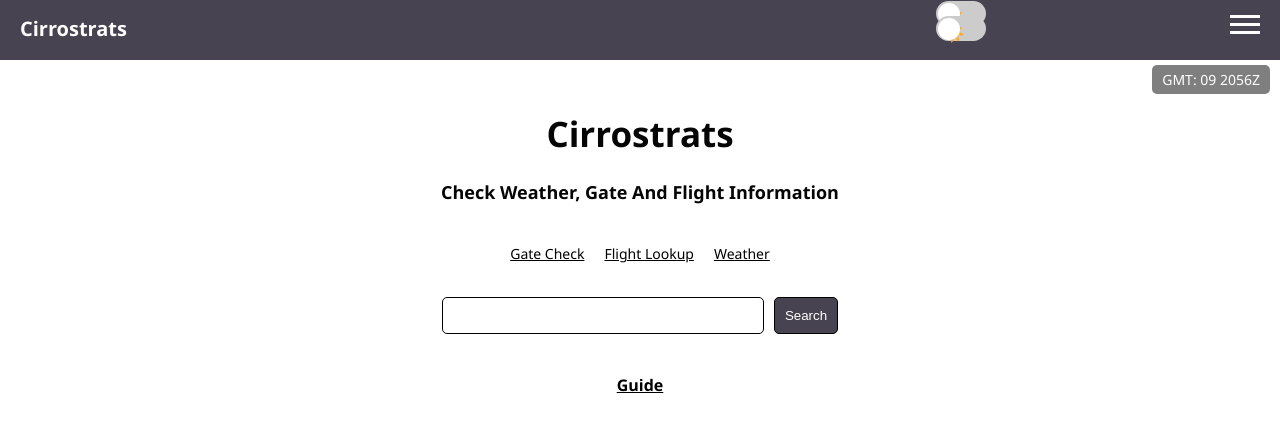
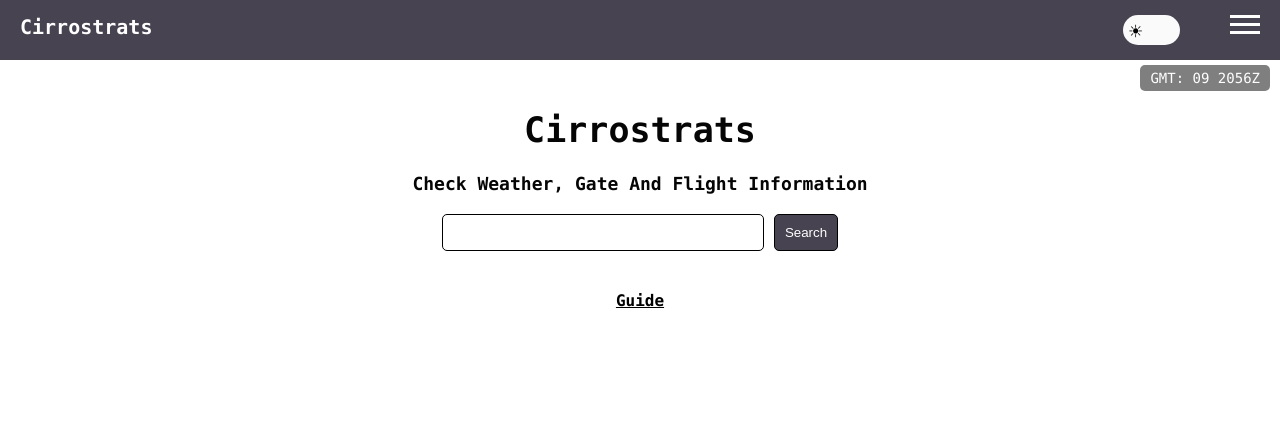
Before and after one commit to ujazishere/Cirrostrats-Django, a Django app: template dj/dj_app/templates/home copy.html in a window 1280 px wide. Shown: the top 432 px of the page. Run offline with Django 4.2, Linux system fonts and the light colour scheme; the template is opened without the code that fills it, so the values that code supplies are empty.

```diff
--- a/dj/dj_app/static/base.css
+++ b/dj/dj_app/static/base.css
@@ -2,7 +2,7 @@ body {
   background-color: #FFFFFF;
   margin: 0;
   padding: 0;
-  font-family: 'Segoe UI', Tahoma, Geneva, Verdana, sans-serif;
+  font-family: Menlo, monospace;
 }
 
 .gmt-clock {
@@ -58,14 +58,15 @@ body {
 }
 
 .dark-mode-switch label::before {
-  content: "☀️";
+  content: "\2600";
   align-content: center;
   font-size: 18px;
   position: absolute;
   top: 4px;
   left: 6px;
-  color: #fff;
+  color: #000000;
   transition: 0.3s ease-in-out;
+  font-size: 22px;
 }
 
 .dark-mode-switch input[type="checkbox"]:checked + label::before {
--- a/dj/dj_app/templates/home copy.html
+++ b/dj/dj_app/templates/home copy.html
@@ -10,74 +10,13 @@
   <meta name="viewport" content="width=device-width, initial-scale=1">
   <link rel="stylesheet" type="text/css" href="{% static 'home.css' %}">
 </head>
-
-<style>
-
-  /* Add light and dark mode switch styles */
-  .dark-mode-switch {
-    position: absolute;
-    display: flex;
-    align-items: center;
-    justify-content: center; /* Add this line to center horizontally */
-    top: 2%;
-    left: 58%;
-  }
-
-  /* Hide the default checkbox */
-  .dark-mode-switch input[type="checkbox"] {
-    display: none;
-  }
-
-  /* Style the toggle switch */
-  .dark-mode-switch label {
-    display: block;
-    width: 50px; /* Adjust the width as per your preference */
-    height: 25px; /* Adjust the height as per your preference */
-    border-radius: 13px; /* Half of the height to create a round switch */
-    background-color: #ccc; /* Default background color */
-    position: relative;
-    cursor: pointer;
-  }
-
-  /* Style the toggle switch handle */
-  .dark-mode-switch label::after {
-    content: "";
-    position: absolute;
-    top: 2px; /* Adjust the position as per your preference */
-    left: 2px; /* Adjust the position as per your preference */
-    width: 22px; /* Adjust the width as per your preference */
-    height: 22px; /* Adjust the height as per your preference */
-    border-radius: 50%; /* Create a round handle */
-    background-color: #fff; /* Default handle color */
-    transition: all 0.3s ease-in-out;
-  }
-
-  /* Adjust the appearance for the checked (dark mode) state */
-  .dark-mode-switch input[type="checkbox"]:checked + label {
-    background-color: #6b6b6b; /* Background color for dark mode */
-  }
-
-  .dark-mode-switch input[type="checkbox"]:checked + label::after {
-    transform: translateX(24px); /* Move the handle to the right for checked state */
-  }
-
-  </style>
-
 <body>
   <h2>Check Weather, Gate And Flight Information</h2>
-
-  <div class="links-container">
+  <!-- <div class="links-container">
     <p><a href="{% url 'gate_check' %}">Gate Check</a></p>
     <p><a href="{% url 'flight_lookup' %}">Flight Lookup</a></p>
     <p><a href="{% url 'weather' %}">Weather</a></p>
-  </div>
-
-  <!-- Light and dark mode switch -->
-  <div class="dark-mode-switch">
-    <input type="checkbox" id="darkModeToggle" onchange="toggleDarkMode()">
-    <label for="darkModeToggle"></label>
-  </div>
-
+  </div> -->
   {% csrf_token %}
   <form method="post" class="search-form">
     {% csrf_token %}
@@ -91,14 +30,6 @@
     <h3><a href="{% url 'guide' %}"> Guide </a></h3>
   </body>
   </html>
-
-  <script>
-    // JavaScript function to toggle dark mode
-    function toggleDarkMode() {
-      var body = document.body;
-      body.classList.toggle("dark-mode");
-    }
-  </script>
 </body>
 </html>
 {% endblock %}
```
Also changed, not shown: dj/dj_app/templates/dj_app/base copy.html (+1 -66 lines), dj/dj_app/templates/home.html (+17 -0 lines).
